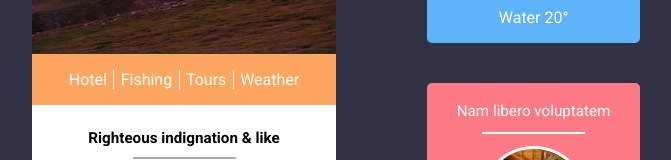
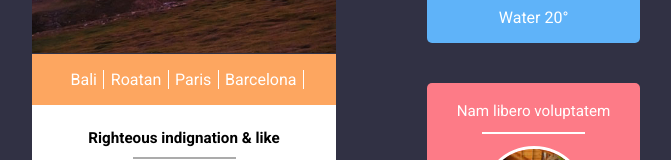
Before and after one commit to anomaly-stalker/angular-tryout, an Angular app: page / in a window 1280 px wide. Shown: the part 329-489 px from the top of the page, without its empty margins (304-975 px from the left). Built offline with nearby package versions, Linux system fonts and the light colour scheme.

Commit message:
Cities enum

```diff
--- a/src/app/search/search.component.html
+++ b/src/app/search/search.component.html
@@ -4,10 +4,7 @@
 <div class="element-left-bottom">
 	<div class="ele-strip">
 		<ul>
-			<li><a href="#">Hotel</a></li>
-			<li><a href="#">Fishing</a></li>
-			<li><a href="#">Tours</a></li>
-			<li class="anc-bor"><a href="#">Weather</a></li>
+			<li *ngFor="let dest of destinations"><a href="#" (click)="filterChanged(dest)">{{dest}}</a></li>
 		</ul>
 	</div>
 	<div class="village">
--- a/src/app/search/search.component.ts
+++ b/src/app/search/search.component.ts
@@ -1,4 +1,6 @@
 import { Component, OnInit } from '@angular/core';
+
+enum Destination { Bali, Roatan, Paris, Barcelona }
 
 @Component({
   selector: 'app-search',
@@ -7,9 +9,17 @@ import { Component, OnInit } from '@angular/core';
 })
 export class SearchComponent implements OnInit {
 
+  private destinations: string[];
+
   public constructor() { }
 
   public ngOnInit(): void {
+    const options: string[] = Object.keys(Destination);
+    this.destinations = options.slice(options.length / 2);
+  }
+
+  private filterChanged(event: any): void {
+    console.log(event);
   }
 
 }
--- a/src/environments/environment.prod.ts
+++ b/src/environments/environment.prod.ts
@@ -1,3 +1,3 @@
-export const environment = {
+export const environment: env = {
   production: true
 };
--- a/src/environments/environment.ts
+++ b/src/environments/environment.ts
@@ -3,6 +3,6 @@
 // `ng build --env=prod` then `environment.prod.ts` will be used instead.
 // The list of which env maps to which file can be found in `.angular-cli.json`.
 
-export const environment = {
+export const environment: env = {
   production: false
 };
--- a/src/tsconfig.app.json
+++ b/src/tsconfig.app.json
@@ -3,8 +3,7 @@
   "compilerOptions": {
     "outDir": "../out-tsc/app",
     "module": "es2015",
-    "baseUrl": "",
-    "types": []
+    "baseUrl": ""
   },
   "exclude": [
     "test.ts",
--- a/tsconfig.json
+++ b/tsconfig.json
@@ -10,7 +10,8 @@
     "experimentalDecorators": true,
     "target": "es5",
     "typeRoots": [
-      "node_modules/@types"
+      "node_modules/@types",
+      "types"
     ],
     "lib": [
       "es2016",
--- /dev/null
+++ b/types/ng-tryout/index.d.ts
@@ -0,0 +1 @@
+type env = { production: boolean };
```
